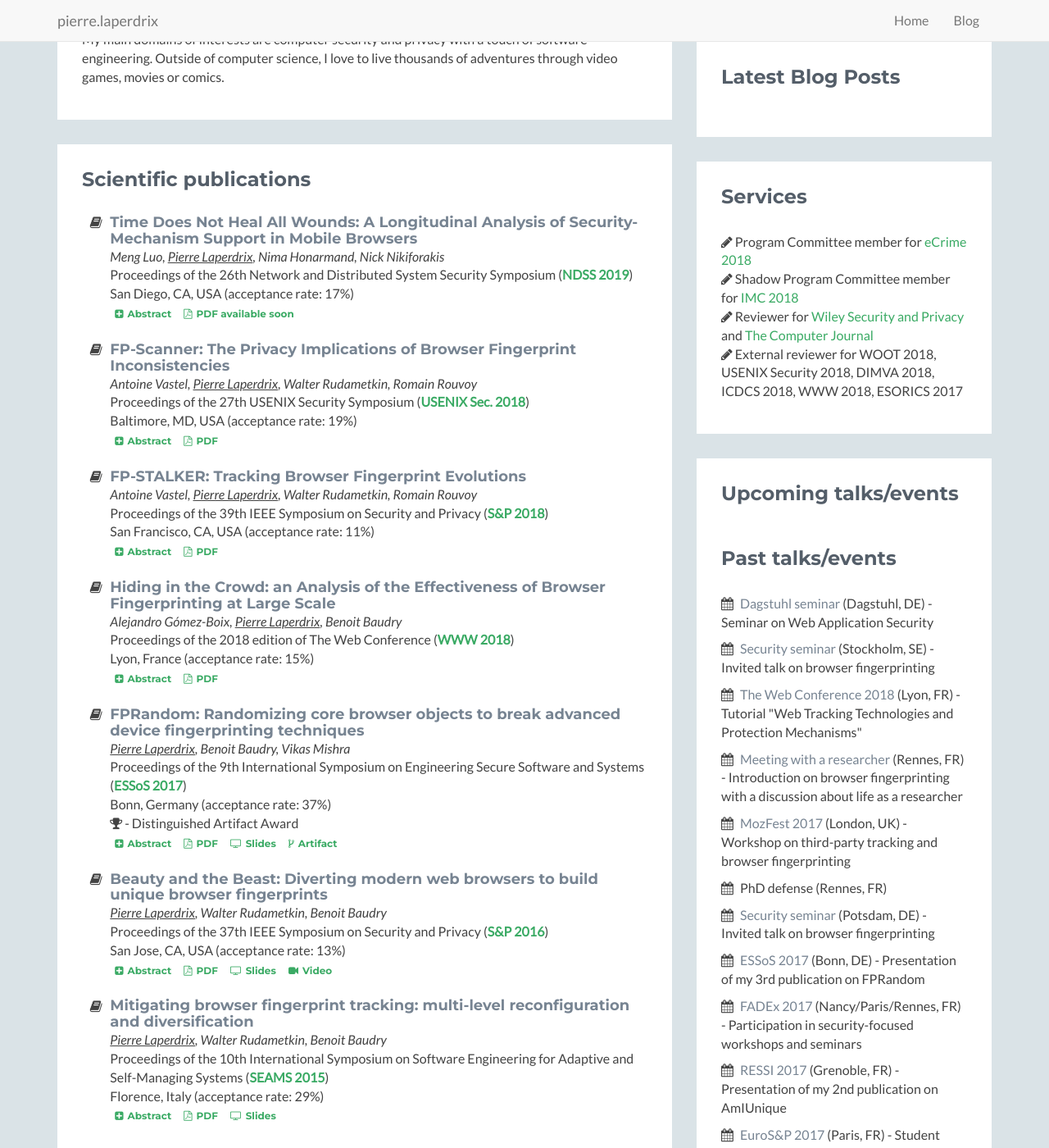
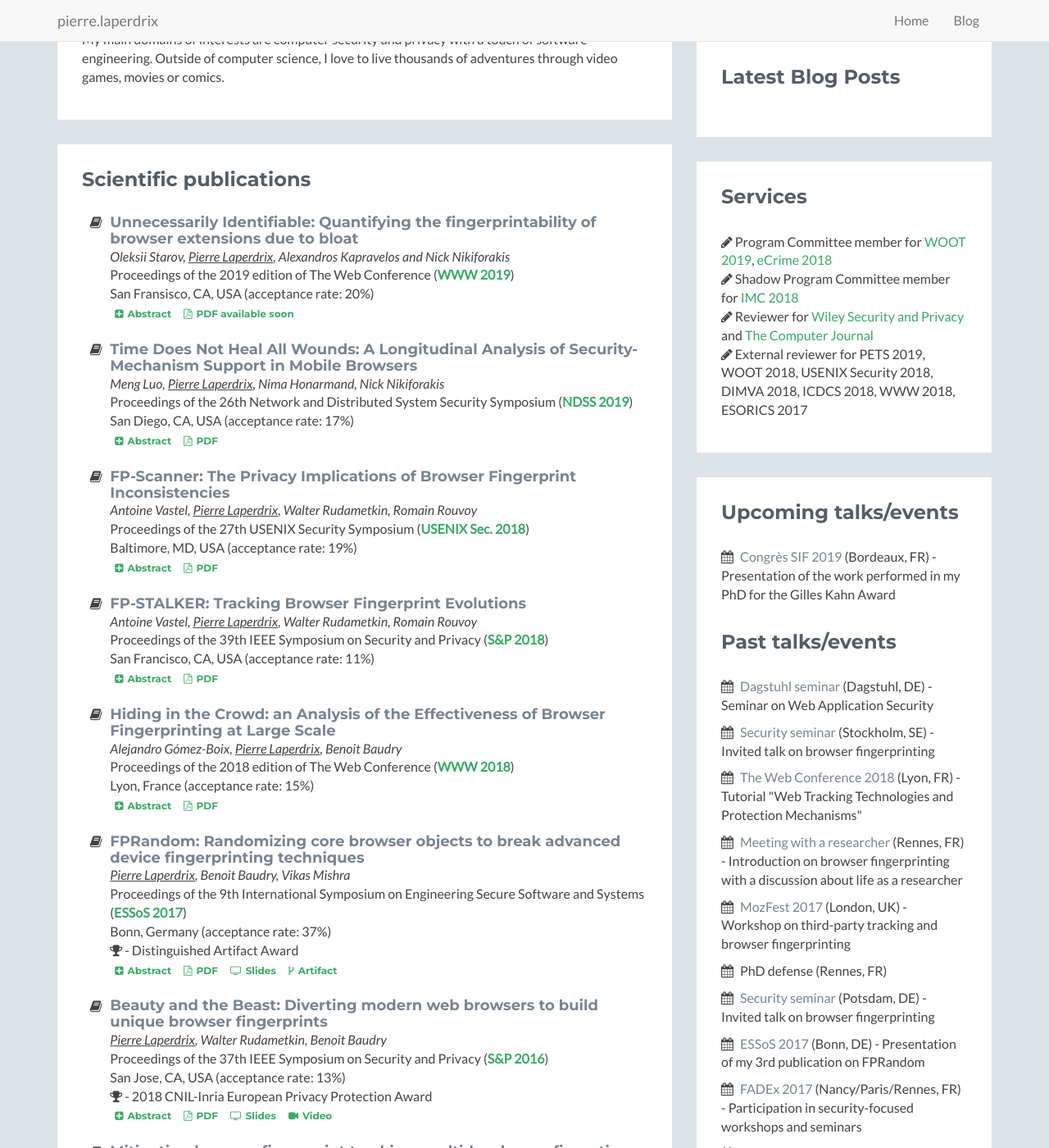
Before and after one commit to plaperdr/plaperdr.github.io, a Jekyll site: the page built from index.html, in a window 1280 px wide and 1400 px high, scrolled down 492 px. Shown: the whole window at 82% size. Built offline with Jekyll 4.4.1, drawn with Linux system fonts in a browser that asks for light colours.

Commit message:
Updating site

```diff
--- a/index.html
+++ b/index.html
@@ -42,16 +42,41 @@ layout: home
                     <div class="content">
                         <ul class="fa-ul">
                             <li><i class="fa-li fa fa-book"></i>
+                                <h4 class="title">Unnecessarily Identifiable: Quantifying the fingerprintability of browser extensions due to bloat</h4>
+                                <span><i>Oleksii Starov, <span class="me">Pierre Laperdrix</span>, Alexandros Kapravelos and Nick Nikiforakis</i></span><br>
+                                <span>Proceedings of the 2019 edition of The Web Conference
+                                    (<b><a href="https://www2019.thewebconf.org/" target="_blank">WWW 2019</a></b>)
+                                    <br>San Fransisco, CA, USA (acceptance rate: 20%)
+                                </span><br>
+                                <a class="btn btn-secondary btn-xs" id="abstract8" data-toggle="collapse" data-target="#collapseAbs8" aria-expanded="false" aria-controls="collapseAbs8">
+                                    <i id="abstractIcon8" class="fa fa-plus-square"></i>Abstract
+                                </a>
+                                <a class="btn btn-secondary btn-xs"><i class="fa fa-file-pdf-o"></i>PDF available soon</a>
+                                <div class="collapse" id="collapseAbs8">
+                                    <div class="well">
+                                        <p align="justify">
+                                            In this paper, we investigate to what extent the page modifications that make browser extensions fingerprintable are necessary for their operation.
+                                            We characterize page modifications that are completely unnecessary for the extension's functionality as extension bloat.
+                                            By analyzing 58,034 extensions from the Google Chrome store, we discovered that 5.7% of them were unnecessarily identifiable because of extension bloat.
+                                            To protect users against unnecessary extension fingerprinting due to bloat, we describe the design and implementation of an in-browser mechanism that
+                                            provides coarse-grained access control for extensions on all websites. The proposed mechanism and its built-in policies, does not only protect users from
+                                            fingerprinting, but also offers additional protection against malicious extensions exfiltrating user data from sensitive websites.
+                                        </p>
+                                    </div>
+                                </div>
+                            </li><!--//li-->
+                            <br>
+                            <li><i class="fa-li fa fa-book"></i>
                                 <h4 class="title">Time Does Not Heal All Wounds: A Longitudinal Analysis of Security-Mechanism Support in Mobile Browsers</h4>
                                 <span><i>Meng Luo, <span class="me">Pierre Laperdrix</span>, Nima Honarmand, Nick Nikiforakis</i></span><br>
                                 <span>Proceedings of the 26th Network and Distributed System Security Symposium
                                     (<b><a href="https://www.ndss-symposium.org/ndss2019/" target="_blank">NDSS 2019</a></b>)
                                     <br>San Diego, CA, USA (acceptance rate: 17%)
                                 </span><br>
-                                <a class="btn btn-secondary btn-xs" id="abstract7" data-toggle="collapse" data-target="#collapseAbs7" aria-expanded="false" aria-controls="collapseAbs6">
+                                <a class="btn btn-secondary btn-xs" id="abstract7" data-toggle="collapse" data-target="#collapseAbs7" aria-expanded="false" aria-controls="collapseAbs7">
                                     <i id="abstractIcon7" class="fa fa-plus-square"></i>Abstract
                                 </a>
-                                <a class="btn btn-secondary btn-xs" ><i class="fa fa-file-pdf-o"></i>PDF available soon</a>
+                                <a class="btn btn-secondary btn-xs" href="https://www.securitee.org/files/mobilebrowsers_ndss2019.pdf" target="_blank"><i class="fa fa-file-pdf-o"></i>PDF</a>
                                 <div class="collapse" id="collapseAbs7">
                                     <div class="well">
                                         <p align="justify">
@@ -200,6 +225,7 @@ layout: home
                                     (<b><a href="https://www.ieee-security.org/TC/SP2016/" target="_blank">S&P 2016</a></b>)
                                     <br>San Jose, CA, USA (acceptance rate: 13%)
                                 </span><br>
+                                <span><i class="fa fa-trophy" aria-hidden="true"></i> - 2018 CNIL-Inria European Privacy Protection Award</span><br>
                                 <a class="btn btn-secondary btn-xs" id="abstract2" data-toggle="collapse" data-target="#collapseAbs2" aria-expanded="false" aria-controls="collapseAbs2">
                                     <i id="abstractIcon2" class="fa fa-plus-square"></i>Abstract
                                 </a>
@@ -659,13 +685,14 @@ layout: home
                     <div class="content">
                         <ul class="list-unstyled">
                             <li><i class="fa fa-pencil"></i> Program Committee member for
+                                <a href="https://www.usenix.org/conference/woot19/call-for-papers" target="_blank">WOOT 2019</a>,
                                 <a href="https://www.antiphishing.org/apwg-events/ecrime2018/cfp" target="_blank">eCrime 2018</a>
                             </li>
                             <li><i class="fa fa-pencil"></i> Shadow Program Committee member for
                                 <a href="https://conferences.sigcomm.org/imc/2018/shadow/" target="_blank">IMC 2018</a>
                             </li>
                             <li><i class="fa fa-pencil"></i> Reviewer for <a href="https://onlinelibrary.wiley.com/journal/24756725" target="_blank">Wiley Security and Privacy</a> and <a href="https://academic.oup.com/comjnl" target="_blank">The Computer Journal</a></li>
-                            <li><i class="fa fa-pencil"></i> External reviewer for WOOT 2018, USENIX Security 2018, DIMVA 2018, ICDCS 2018, WWW 2018, ESORICS 2017</li>
+                            <li><i class="fa fa-pencil"></i> External reviewer for PETS 2019, WOOT 2018, USENIX Security 2018, DIMVA 2018, ICDCS 2018, WWW 2018, ESORICS 2017</li>
                         </ul>
                     </div><!--//content-->
                 </div><!--//section-inner-->
@@ -676,6 +703,7 @@ layout: home
                     <h2 class="heading">Upcoming talks/events</h2>
                     <div class="content">
                         <ul class="list-unstyled">
+                            <li><i class="fa fa-calendar"></i> <a target="_blank" href="https://congres.societe-informatique-de-france.fr/">Congrès SIF 2019</a> (Bordeaux, FR) - Presentation of the work performed in my PhD for the Gilles Kahn Award</li>
                         </ul>
                     </div><!--//content-->
                     <br>
```
